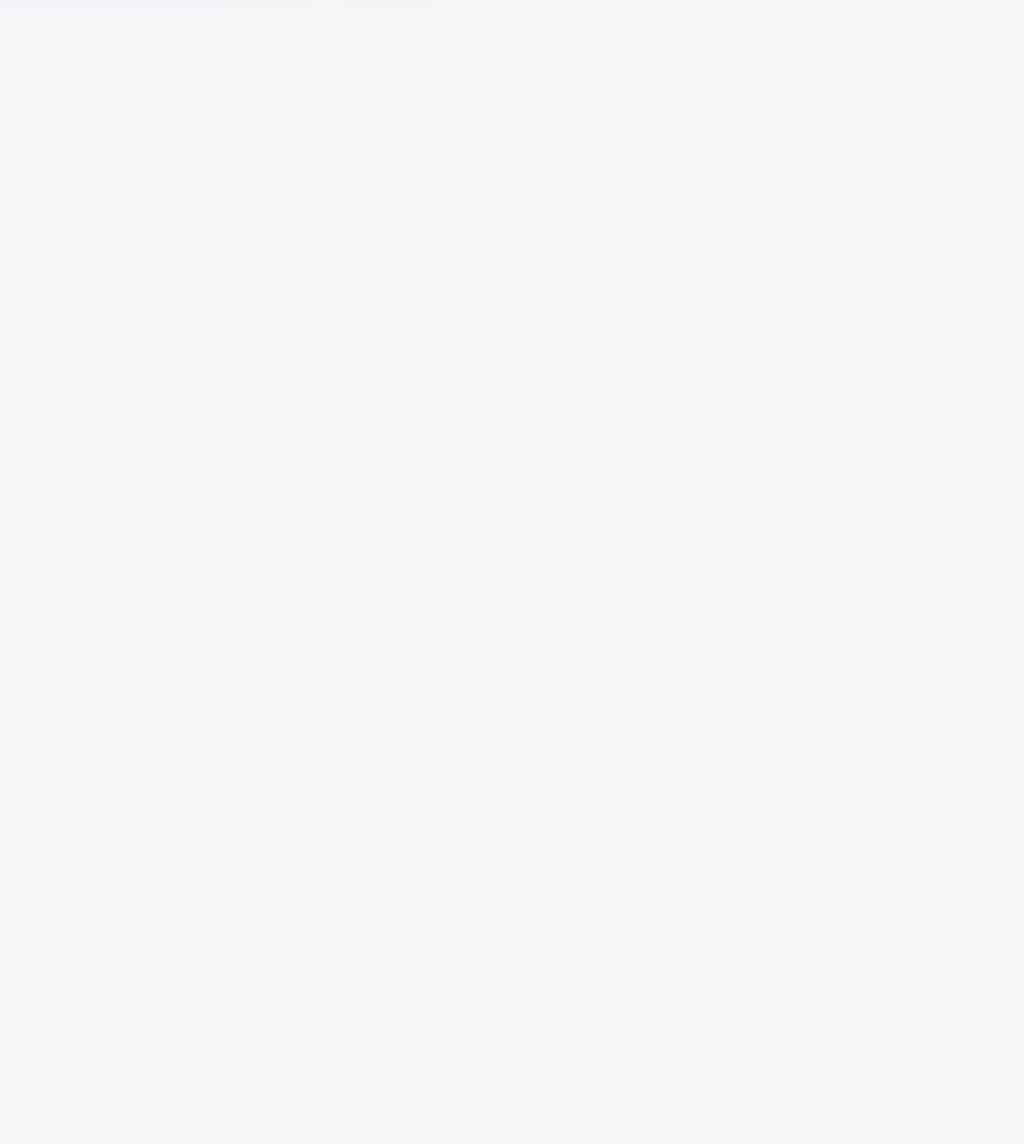
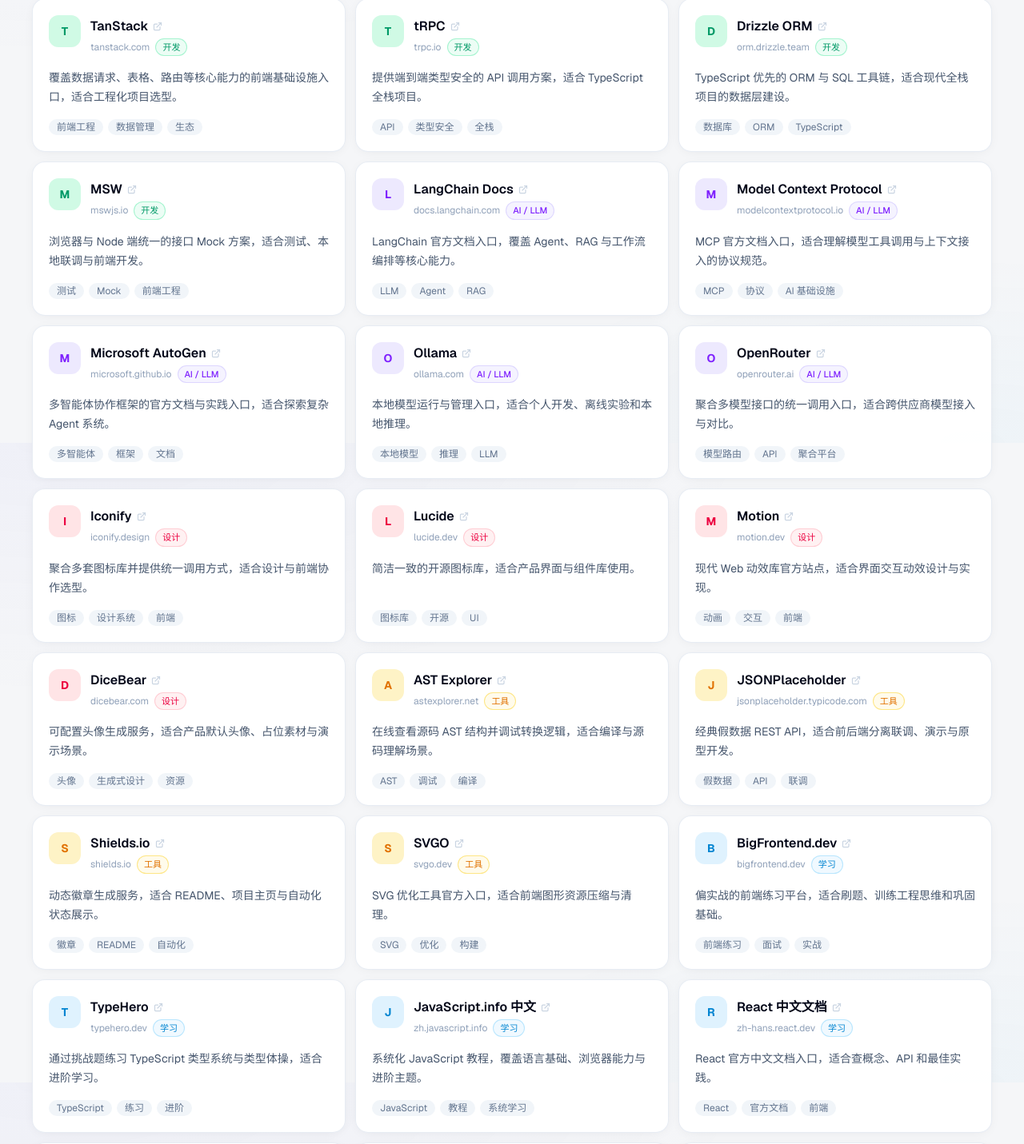
Before and after one commit to Renouc/site-atlas, a Next.js app: page / in a window 1280 px wide. Shown: the part 1046-2477 px from the top of the page at 80% size. Before the commit the page ends 1056 px from the top, so only its background shows below. Built offline with nearby package versions, Linux system fonts and the light colour scheme.

Commit message:
feat: ✨ 新增高质量站点数据

```diff
--- a/data/sites.ts
+++ b/data/sites.ts
@@ -101,4 +101,264 @@
     sortOrder: 100,
     status: "active",
   },
+  {
+    id: "astro",
+    name: "Astro",
+    url: "https://astro.build/",
+    description: "面向内容站、博客和文档站的现代 Web 框架，适合内容驱动项目与混合渲染场景。",
+    category: "开发",
+    tags: ["前端框架", "静态站点", "内容驱动"],
+    sortOrder: 110,
+    status: "active",
+  },
+  {
+    id: "hono",
+    name: "Hono",
+    url: "https://hono.dev/",
+    description: "轻量且贴近 Web Standards 的后端框架，适合边缘运行时和现代 API 服务。",
+    category: "开发",
+    tags: ["后端框架", "边缘计算", "TypeScript"],
+    sortOrder: 120,
+    status: "active",
+  },
+  {
+    id: "tanstack",
+    name: "TanStack",
+    url: "https://tanstack.com/",
+    description: "覆盖数据请求、表格、路由等核心能力的前端基础设施入口，适合工程化项目选型。",
+    category: "开发",
+    tags: ["前端工程", "数据管理", "生态"],
+    sortOrder: 130,
+    status: "active",
+  },
+  {
+    id: "trpc",
+    name: "tRPC",
+    url: "https://trpc.io/",
+    description: "提供端到端类型安全的 API 调用方案，适合 TypeScript 全栈项目。",
+    category: "开发",
+    tags: ["API", "类型安全", "全栈"],
+    sortOrder: 140,
+    status: "active",
+  },
+  {
+    id: "drizzle-orm",
+    name: "Drizzle ORM",
+    url: "https://orm.drizzle.team/",
+    description: "TypeScript 优先的 ORM 与 SQL 工具链，适合现代全栈项目的数据层建设。",
+    category: "开发",
+    tags: ["数据库", "ORM", "TypeScript"],
+    sortOrder: 150,
+    status: "active",
+  },
+  {
+    id: "msw",
+    name: "MSW",
+    url: "https://mswjs.io/",
+    description: "浏览器与 Node 端统一的接口 Mock 方案，适合测试、本地联调与前端开发。",
+    category: "开发",
+    tags: ["测试", "Mock", "前端工程"],
+    sortOrder: 160,
+    status: "active",
+  },
+  {
+    id: "langchain-docs",
+    name: "LangChain Docs",
+    url: "https://docs.langchain.com/",
+    description: "LangChain 官方文档入口，覆盖 Agent、RAG 与工作流编排等核心能力。",
+    category: "AI / LLM",
+    tags: ["LLM", "Agent", "RAG"],
+    sortOrder: 170,
+    status: "active",
+  },
+  {
+    id: "model-context-protocol",
+    name: "Model Context Protocol",
+    url: "https://modelcontextprotocol.io/docs/getting-started/intro",
+    description: "MCP 官方文档入口，适合理解模型工具调用与上下文接入的协议规范。",
+    category: "AI / LLM",
+    tags: ["MCP", "协议", "AI 基础设施"],
+    sortOrder: 180,
+    status: "active",
+  },
+  {
+    id: "microsoft-autogen",
+    name: "Microsoft AutoGen",
+    url: "https://microsoft.github.io/autogen/stable/",
+    description: "多智能体协作框架的官方文档与实践入口，适合探索复杂 Agent 系统。",
+    category: "AI / LLM",
+    tags: ["多智能体", "框架", "文档"],
+    sortOrder: 190,
+    status: "active",
+  },
+  {
+    id: "ollama",
+    name: "Ollama",
+    url: "https://ollama.com/",
+    description: "本地模型运行与管理入口，适合个人开发、离线实验和本地推理。",
+    category: "AI / LLM",
+    tags: ["本地模型", "推理", "LLM"],
+    sortOrder: 200,
+    status: "active",
+  },
+  {
+    id: "openrouter",
+    name: "OpenRouter",
+    url: "https://openrouter.ai/",
+    description: "聚合多模型接口的统一调用入口，适合跨供应商模型接入与对比。",
+    category: "AI / LLM",
+    tags: ["模型路由", "API", "聚合平台"],
+    sortOrder: 210,
+    status: "active",
+  },
+  {
+    id: "iconify",
+    name: "Iconify",
+    url: "https://iconify.design/",
+    description: "聚合多套图标库并提供统一调用方式，适合设计与前端协作选型。",
+    category: "设计",
+    tags: ["图标", "设计系统", "前端"],
+    sortOrder: 220,
+    status: "active",
+  },
+  {
+    id: "lucide",
+    name: "Lucide",
+    url: "https://lucide.dev/",
+    description: "简洁一致的开源图标库，适合产品界面与组件库使用。",
+    category: "设计",
+    tags: ["图标库", "开源", "UI"],
+    sortOrder: 230,
+    status: "active",
+  },
+  {
+    id: "motion",
+    name: "Motion",
+    url: "https://motion.dev/",
+    description: "现代 Web 动效库官方站点，适合界面交互动效设计与实现。",
+    category: "设计",
+    tags: ["动画", "交互", "前端"],
+    sortOrder: 240,
+    status: "active",
+  },
+  {
+    id: "dicebear",
+    name: "DiceBear",
+    url: "https://www.dicebear.com/",
+    description: "可配置头像生成服务，适合产品默认头像、占位素材与演示场景。",
+    category: "设计",
+    tags: ["头像", "生成式设计", "资源"],
+    sortOrder: 250,
+    status: "active",
+  },
+  {
+    id: "ast-explorer",
+    name: "AST Explorer",
+    url: "https://astexplorer.net/",
+    description: "在线查看源码 AST 结构并调试转换逻辑，适合编译与源码理解场景。",
+    category: "工具",
+    tags: ["AST", "调试", "编译"],
+    sortOrder: 260,
+    status: "active",
+  },
+  {
+    id: "jsonplaceholder",
+    name: "JSONPlaceholder",
+    url: "https://jsonplaceholder.typicode.com/",
+    description: "经典假数据 REST API，适合前后端分离联调、演示与原型开发。",
+    category: "工具",
+    tags: ["假数据", "API", "联调"],
+    sortOrder: 270,
+    status: "active",
+  },
+  {
+    id: "shields-io",
+    name: "Shields.io",
+    url: "https://shields.io/",
+    description: "动态徽章生成服务，适合 README、项目主页与自动化状态展示。",
+    category: "工具",
+    tags: ["徽章", "README", "自动化"],
+    sortOrder: 280,
+    status: "active",
+  },
+  {
+    id: "svgo",
+    name: "SVGO",
+    url: "https://svgo.dev/",
+    description: "SVG 优化工具官方入口，适合前端图形资源压缩与清理。",
+    category: "工具",
+    tags: ["SVG", "优化", "构建"],
+    sortOrder: 290,
+    status: "active",
+  },
+  {
+    id: "bigfrontend",
+    name: "BigFrontend.dev",
+    url: "https://bigfrontend.dev/zh",
+    description: "偏实战的前端练习平台，适合刷题、训练工程思维和巩固基础。",
+    category: "学习",
+    tags: ["前端练习", "面试", "实战"],
+    sortOrder: 300,
+    status: "active",
+  },
+  {
+    id: "typehero",
+    name: "TypeHero",
+    url: "https://typehero.dev/",
+    description: "通过挑战题练习 TypeScript 类型系统与类型体操，适合进阶学习。",
+    category: "学习",
+    tags: ["TypeScript", "练习", "进阶"],
+    sortOrder: 310,
+    status: "active",
+  },
+  {
+    id: "javascript-info",
+    name: "JavaScript.info 中文",
+    url: "https://zh.javascript.info/",
+    description: "系统化 JavaScript 教程，覆盖语言基础、浏览器能力与进阶主题。",
+    category: "学习",
+    tags: ["JavaScript", "教程", "系统学习"],
+    sortOrder: 320,
+    status: "active",
+  },
+  {
+    id: "react-docs-zh",
+    name: "React 中文文档",
+    url: "https://zh-hans.react.dev/",
+    description: "React 官方中文文档入口，适合查概念、API 和最佳实践。",
+    category: "学习",
+    tags: ["React", "官方文档", "前端"],
+    sortOrder: 330,
+    status: "active",
+  },
+  {
+    id: "xiaolin-coding",
+    name: "小林coding",
+    url: "https://www.xiaolincoding.com/",
+    description: "高质量中文计算机基础与后端知识整理站，适合系统学习与查漏补缺。",
+    category: "学习",
+    tags: ["计算机基础", "后端", "中文教程"],
+    sortOrder: 340,
+    status: "active",
+  },
+  {
+    id: "state-of-js",
+    name: "State of JS",
+    url: "https://stateofjs.com/zh-Hans/",
+    description: "前端生态年度调查入口，适合查看不同年份的技术趋势、采用度与社区反馈。",
+    category: "资讯",
+    tags: ["前端趋势", "调研", "生态"],
+    sortOrder: 350,
+    status: "active",
+  },
+  {
+    id: "hello-github",
+    name: "HelloGitHub",
+    url: "https://hellogithub.com/",
+    description: "持续整理优质开源项目，适合发现新工具、新项目与值得关注的仓库。",
+    category: "资讯",
+    tags: ["开源", "周刊", "发现"],
+    sortOrder: 360,
+    status: "active",
+  },
 ];
```
